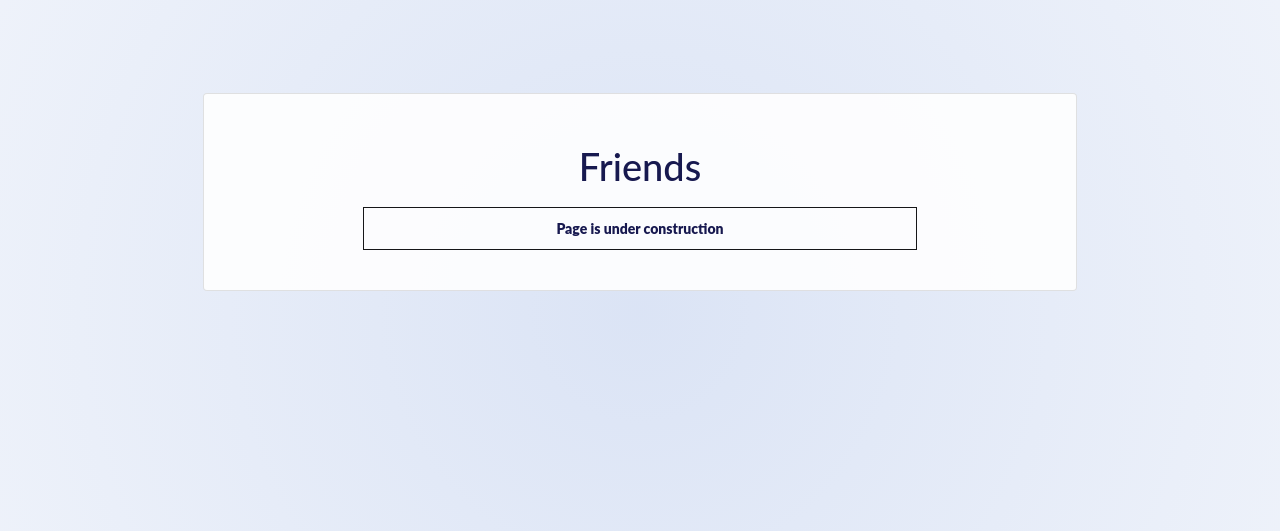
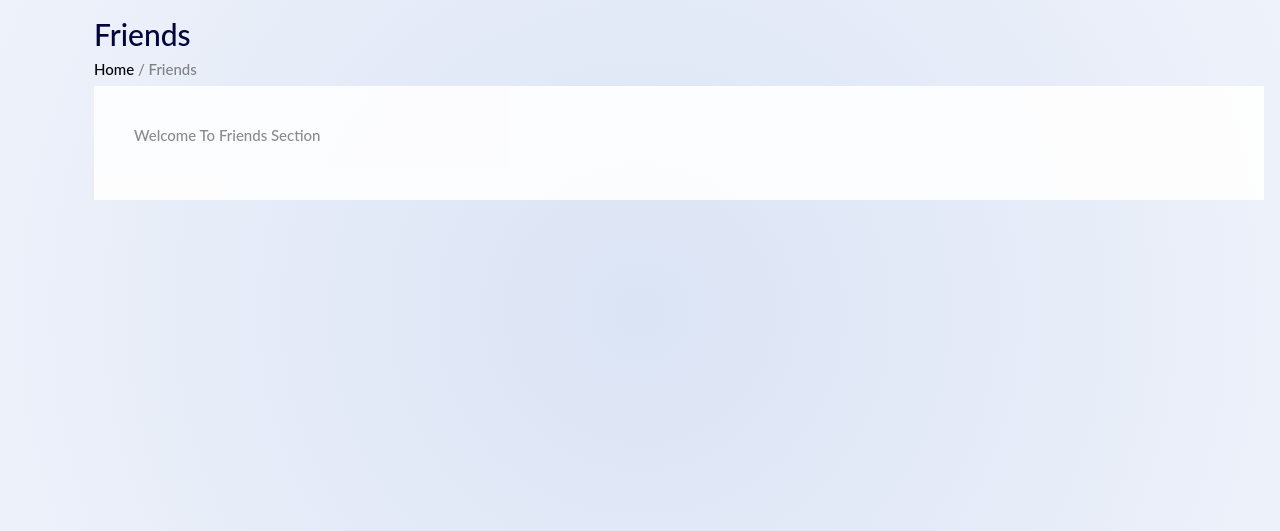
Before and after one commit to HarisM26/Personal-Spending-Tracker, a Django app: page /add_friend/ in a window 1280 px wide. Shown: the part 88-619 px from the top of the page. Run offline with Django 4.2, Linux system fonts and the light colour scheme; some libraries are stand-ins or nearby versions.

Commit message:
change slider to pages

```diff
--- a/expenditure/templates/add_friend.html
+++ b/expenditure/templates/add_friend.html
@@ -2,12 +2,13 @@
 {% block content %}
 
 
-<div class="card">
-    <div class="text-center">
-        <h1>Friends</h1>
+<section class="content-section">
+    <h1>Friends</h1>
+    <h6> <a href="{% url 'feed' %}">Home</a> / Friends<h6>
+    <div class="main-card">
+        <p>Welcome To Friends Section</p>
+
     </div>
-    <p>Page is under construction</p>
-
-</div>
+</section>
 
 {% endblock %}
--- a/expenditure/templates/feed.html
+++ b/expenditure/templates/feed.html
@@ -3,7 +3,8 @@
 {% block content %}
 
 <section class="content-section">
-    <div class="text">Dashboard</div>
+    <h1>Dashboard</h1>
+    <h6> <a href="{% url 'feed' %}">Home</a> / Dashboard<h6>
     <div class="main-card">
         <p>Welcome {name} to VMT</p>
         <div id="bar-chart-container">
--- a/expenditure/templates/spending.html
+++ b/expenditure/templates/spending.html
@@ -3,7 +3,8 @@
 {% block content %}
 
 <section class="content-section">
-  <div class="text"><a href="{% url 'feed' %}">Dashboard</a>/Spending</div>
+  <h1>Spending</h1>
+  <h6> <a href="{% url 'feed' %}">Home</a> / Spending<h6>
   <div class="main-card">
   <div id="create-transaction-div">
     <a class="btn btn-info" href="{% url 'create_category'%}">Create new category</a>
--- a/static/assets/css/style.css
+++ b/static/assets/css/style.css
@@ -116,12 +116,14 @@ ul,
   margin: auto;
   padding: 40px 40px;
   position: relative;
+
 }
 
 .card h1 {
   text-align: center;
   font-size: 38px;
   padding: 10px 25px;
+  color: black;
 }
 
 .card p {
@@ -141,7 +143,7 @@ ul,
 /*============================================================*/
 /* After Authentication Card */
 .main-card {
-  text-align: center;
+  /* text-align: center; */
   opacity: 0.9;
   height: auto;
   padding: 40px 40px;
@@ -150,24 +152,19 @@ ul,
 }
 
 .main-card h1 {
-  text-align: center;
+  text-align: left;
   font-size: 38px;
   padding: 10px 25px;
 }
 
-.main-card p {
-  width: 70%;
-  height: 50%;
-  top: 50%;
-  left: 50%;
-  border: 1px solid black;
-  padding: 10px 25px;
-  font-size: 14px;
-  margin-top: 20px;
-  display: inline-block;
-  font-weight: 900;
-  margin: auto;
+.main-card form {
+  padding: 40px 40px;
+  width: 75%;
 }
+
+
+
+
 
 /*Navbar*/
 #navbar-user-first-name {
@@ -373,7 +370,7 @@ ul,
 }
 /*==============================*/
 
-/* Content Page Slider */
+/* Content Page */
 .content-section{
   position: relative;
   top:0;
@@ -395,3 +392,27 @@ ul,
   left:250px;
   width: calc(100% - 250px);
 }
+
+.content-section h1{
+  font-size: 30px;
+}
+
+.content-section h6{
+  font-size: 15px;
+  color:gray;
+
+}
+.content-section a:link {
+  color: black;
+  text-decoration: none;
+}
+
+.content-section a:visited {
+  color: black;
+  text-decoration: none;
+}
+
+.content-section a:hover {
+  color: #0067ac;
+  text-decoration: none;
+}
```
Also changed, not shown: expenditure/templates/add_transaction.html (+12 -15 lines), expenditure/templates/create_category.html (+11 -17 lines), expenditure/templates/incomings.html (+53 -0 lines), expenditure/templates/leaderboard.html (+7 -6 lines), expenditure/templates/report.html (+6 -9 lines).
